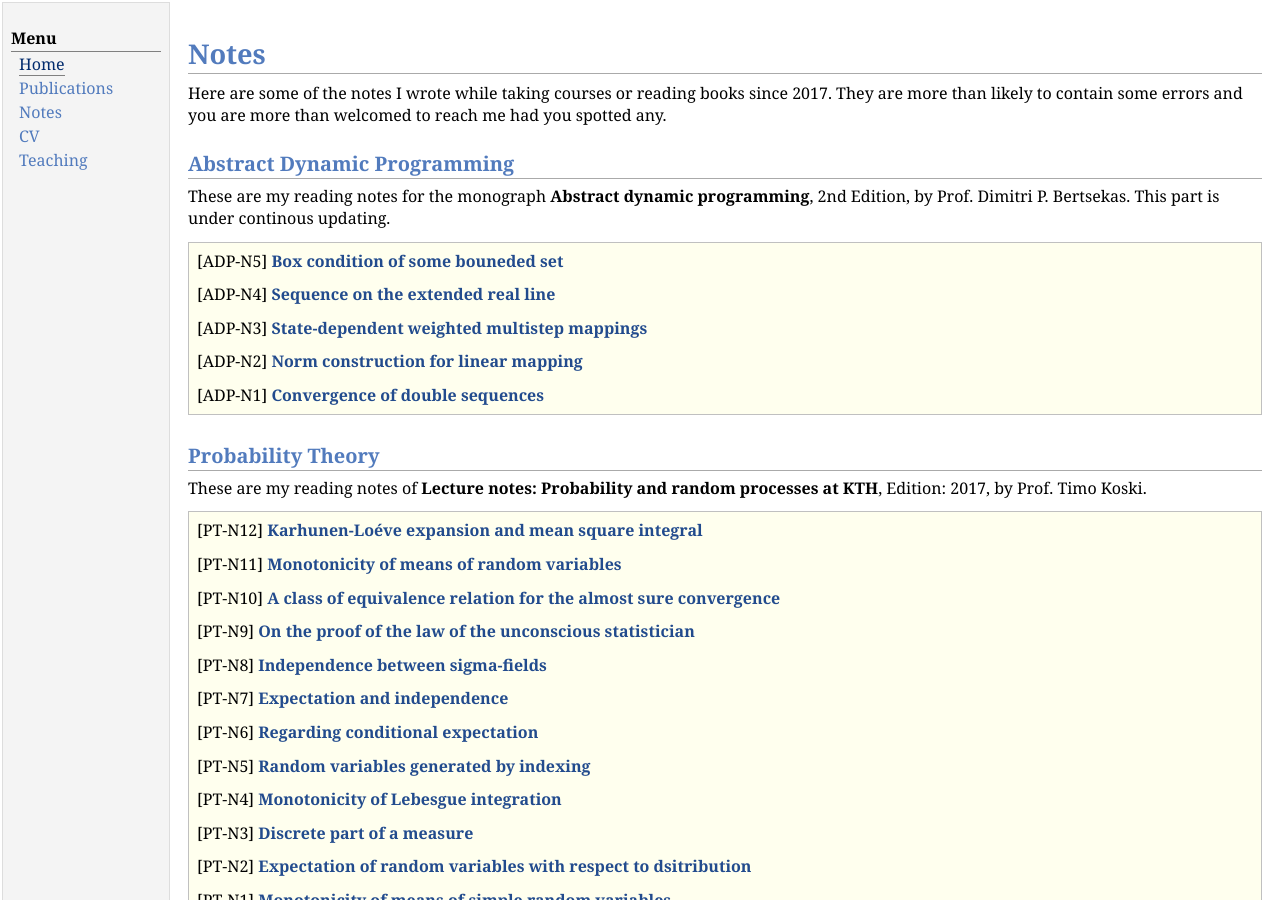
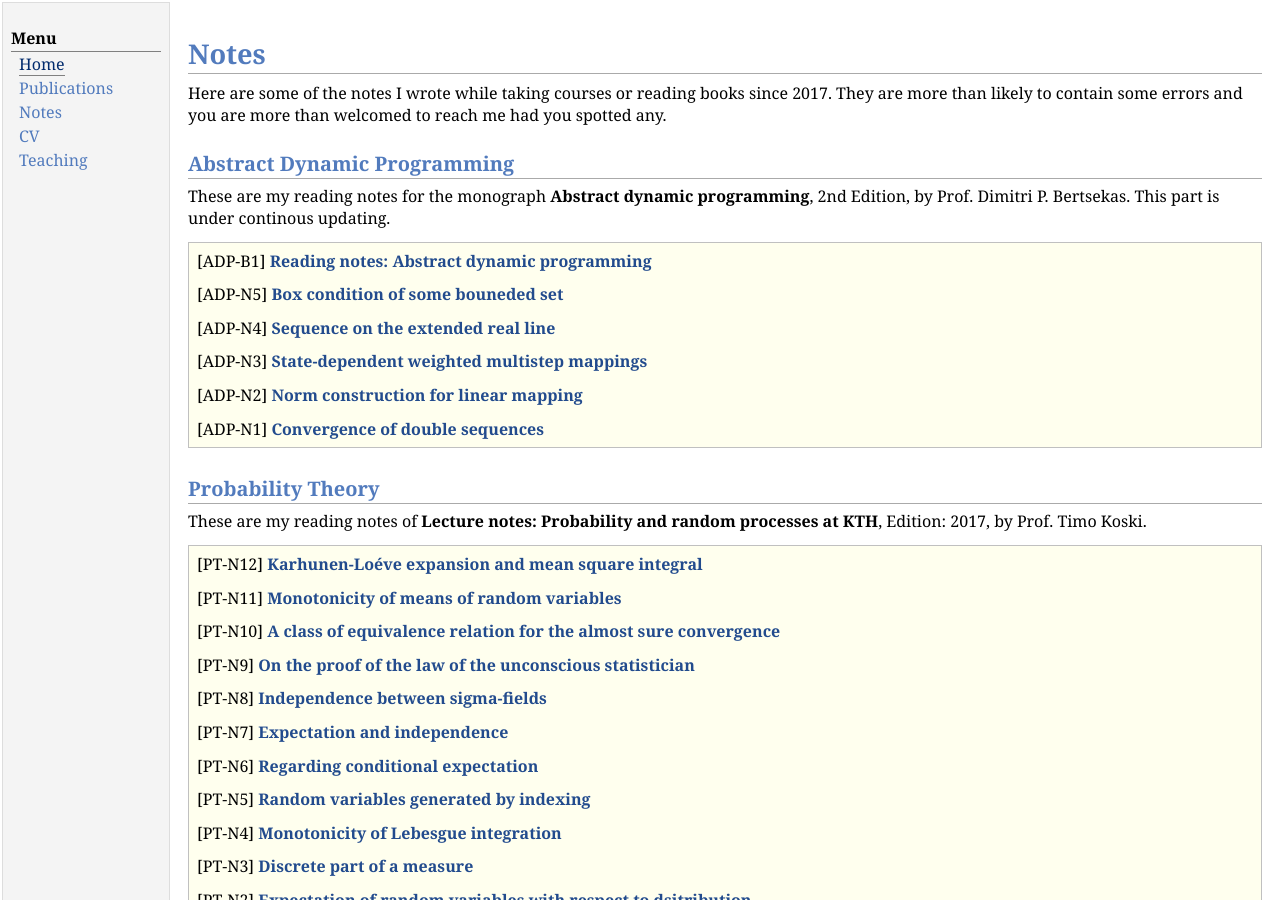
Before and after one commit to yuchaotaigu/yuchaotaigu.github.io, a Jekyll site: the page notes.html, which Jekyll copies as it is, in a window 1280 px wide and 900 px high. Built offline with Jekyll 4.4.1, drawn with Linux system fonts in a browser that asks for light colours; comment, search, counter and statistics services are not loaded.

Commit message:
Update notes.html

```diff
--- a/notes.html
+++ b/notes.html
@@ -34,6 +34,7 @@ Here are some of the notes I wrote while taking courses or reading books since 2
 These are my reading notes for the monograph <b>Abstract dynamic programming</b>, 2nd Edition, by Prof. Dimitri P. Bertsekas. This part is under continous updating.
 <div class="infoblock">
 <div class="blockcontent">
+<p>[ADP-B1] <a href="notes/ADPB.pdf"><b>Reading notes: Abstract dynamic programming</b></a><br /> </p>
 <p>[ADP-N5] <a href="notes/ADP5.pdf"><b>Box condition of some bouneded set</b></a><br /> </p>
 <p>[ADP-N4] <a href="notes/ADP4.pdf"><b>Sequence on the extended real line</b></a><br /> </p>
 <p>[ADP-N3] <a href="notes/ADP3.pdf"><b>State-dependent weighted multistep mappings</b></a><br /> </p>
```
